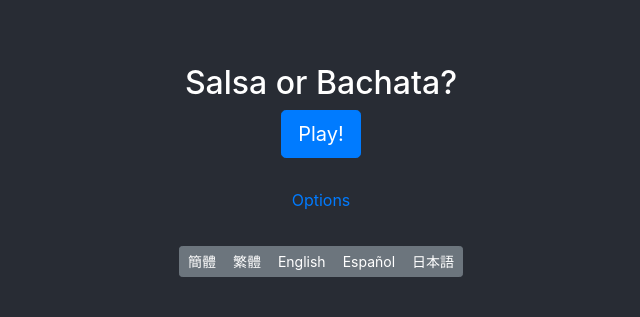
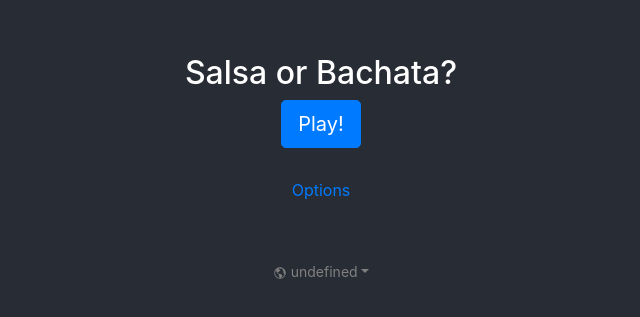
Before and after one commit to gondolio/salsa-or-bachata, a React (Create React App) app: page / in a window 1280 px wide. Shown: the part 229-546 px from the top of the page, without its empty margins (319-959 px from the left). Built offline with nearby package versions, Linux system fonts and the light colour scheme.

Commit message:
Resolves #18

```diff
--- a/package.json
+++ b/package.json
@@ -13,6 +13,7 @@
     "react-dom": "^16.10.2",
     "react-ga": "^2.7.0",
     "react-i18next": "^11.2.7",
+    "react-icons": "^3.8.0",
     "react-scripts": "3.2.0",
     "reactstrap": "^8.0.1"
   },
--- a/src/components/Game.jsx
+++ b/src/components/Game.jsx
@@ -5,7 +5,7 @@ import StartScreen from './StartScreen';
 import PlayScreen from './PlayScreen';
 import GameOverScreen from './GameOverScreen';
 import OptionsModal from './OptionsModal';
-import LocaleSelector from './LocaleSelector';
+import LanguageSelector from './LanguageSelector';
 import * as Genres from '../util/GenreUtils';
 
 class Game extends React.Component {
@@ -77,7 +77,7 @@ class Game extends React.Component {
             genreIsEnabled={this.state.genreIsEnabled}
             setGenreIsEnabled={this.setGenreIsEnabled}
           />
-          <LocaleSelector />
+          <LanguageSelector />
         </>
       );
     }
@@ -91,7 +91,7 @@ class Game extends React.Component {
             lastSpotifyUri={this.state.lastSpotifyUri}
             lastGenre={this.state.lastGenre}
           />
-          <LocaleSelector />
+          <LanguageSelector />
         </>
       );
     }
@@ -103,7 +103,7 @@ class Game extends React.Component {
           genreIsEnabled={this.state.genreIsEnabled}
           setGenreIsEnabled={this.setGenreIsEnabled}
         />
-        <LocaleSelector />
+        <LanguageSelector />
       </>
     );
   }
--- /dev/null
+++ b/src/components/LanguageSelector.jsx
@@ -0,0 +1,56 @@
+import React from 'react';
+import { useTranslation } from 'react-i18next';
+import {
+  Col,
+  Container,
+  DropdownItem,
+  DropdownMenu,
+  DropdownToggle,
+  Row,
+  UncontrolledButtonDropdown,
+} from 'reactstrap';
+import { IoMdGlobe } from 'react-icons/io';
+import _ from 'lodash';
+
+
+function LanguageSelector() {
+  const { i18n } = useTranslation();
+  const currentLanguage = i18n.language;
+  const languageCodeToName = {
+    en: 'English',
+    es: 'Español',
+    he: 'עברית',
+    jp: '日本語',
+    zhcn: '中文（简体）',
+    zhhk: '中文（繁體）',
+  };
+
+  const dropDownItems = _.keys(languageCodeToName).map((code) => (
+    <DropdownItem
+      onClick={() => i18n.changeLanguage(code)}
+      key={`${code} DropDownItem`}
+    >
+      {languageCodeToName[code]}
+    </DropdownItem>
+  ));
+
+  return (
+    <Container style={{ marginTop: '40px' }}>
+      <Row>
+        <Col>
+          <UncontrolledButtonDropdown>
+            <DropdownToggle color="link" caret size="sm" style={{ color: 'gray' }}>
+              <IoMdGlobe />
+              {` ${languageCodeToName[currentLanguage]}`}
+            </DropdownToggle>
+            <DropdownMenu>
+              {dropDownItems}
+            </DropdownMenu>
+          </UncontrolledButtonDropdown>
+        </Col>
+      </Row>
+    </Container>
+  );
+}
+
+export default LanguageSelector;
--- a/src/components/LocaleSelector.jsx
+++ /dev/null
@@ -1,25 +0,0 @@
-import React from 'react';
-import {
-  Button,
-  ButtonGroup,
-} from 'reactstrap';
-import { useTranslation } from 'react-i18next';
-
-function LocaleSelector() {
-  const { i18n } = useTranslation();
-
-  // Get list of availables locales and dynamically populate widget
-  return (
-    <div style={{ marginTop: '20px' }}>
-      <ButtonGroup>
-        <Button size="sm" onClick={() => i18n.changeLanguage('zhcn')}>簡體</Button>
-        <Button size="sm" onClick={() => i18n.changeLanguage('zhhk')}>繁體</Button>
-        <Button size="sm" onClick={() => i18n.changeLanguage('en')}>English</Button>
-        <Button size="sm" onClick={() => i18n.changeLanguage('es')}>Español</Button>
-        <Button size="sm" onClick={() => i18n.changeLanguage('jp')}>日本語</Button>
-      </ButtonGroup>
-    </div>
-  );
-}
-
-export default LocaleSelector;
```
Also changed, not shown: 1 other file (tests, documents, lock files or other folders).
